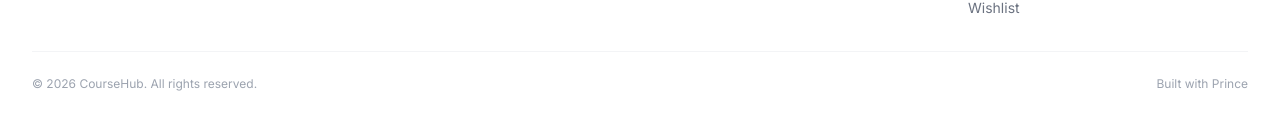
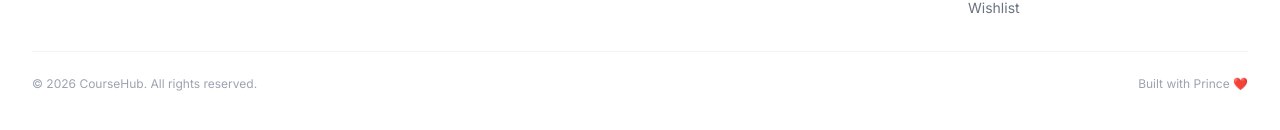
Before and after one commit to princebhandarii/CourseHub, a React (Vite) app in the folder frontend/: page / in a window 1280 px wide. Shown: the part 2509-2639 px from the top of the page. Built offline with nearby package versions, Linux system fonts and the light colour scheme; no server answers.

Commit message:
Add heart emoji to footer copyright message

```diff
--- a/frontend/src/components/common/Footer.jsx
+++ b/frontend/src/components/common/Footer.jsx
@@ -44,7 +44,7 @@ export default function Footer() {
         </div>
         <div className="border-t border-gray-100 dark:border-gray-800 pt-6 flex flex-col sm:flex-row items-center justify-between gap-3">
           <p className="text-xs text-gray-400">© {new Date().getFullYear()} CourseHub. All rights reserved.</p>
-          <p className="text-xs text-gray-400">Built with Prince</p>
+          <p className="text-xs text-gray-400">Built with Prince ❤️</p>
         </div>
       </div>
     </footer>
```
